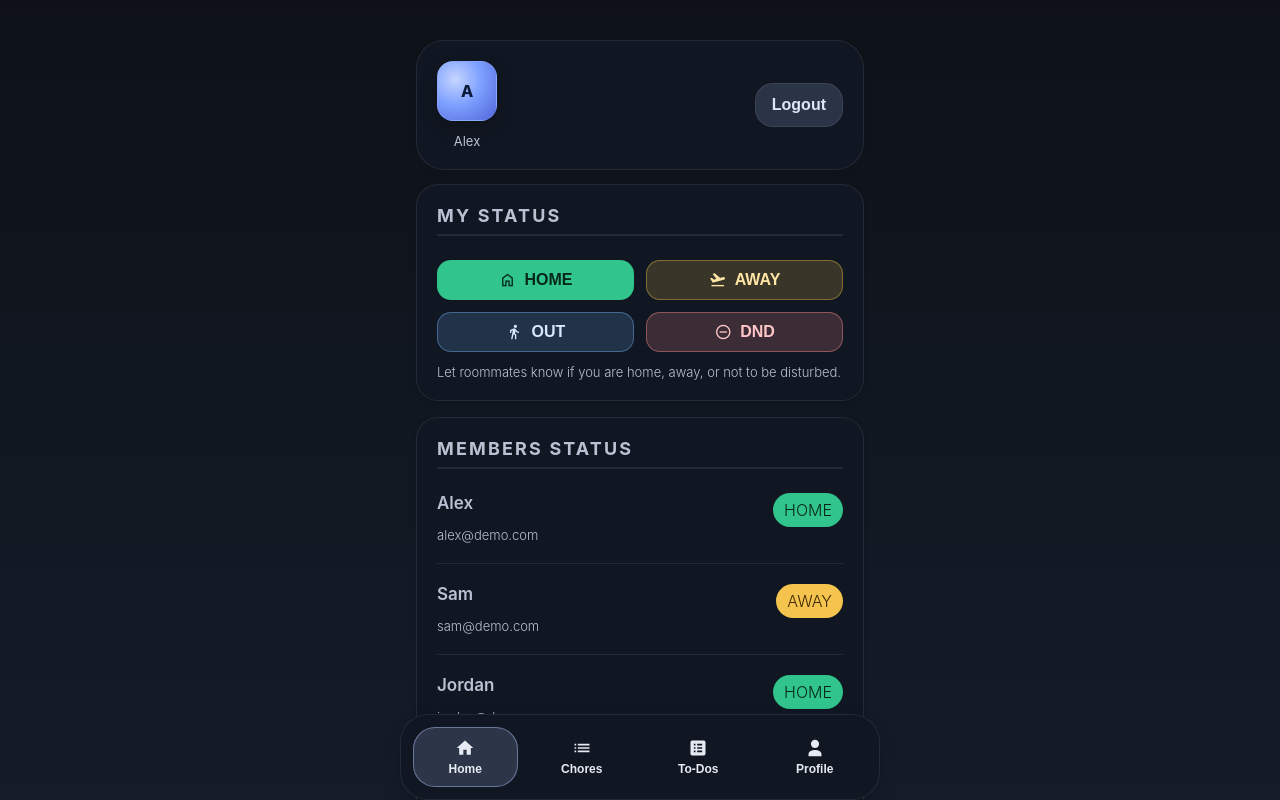
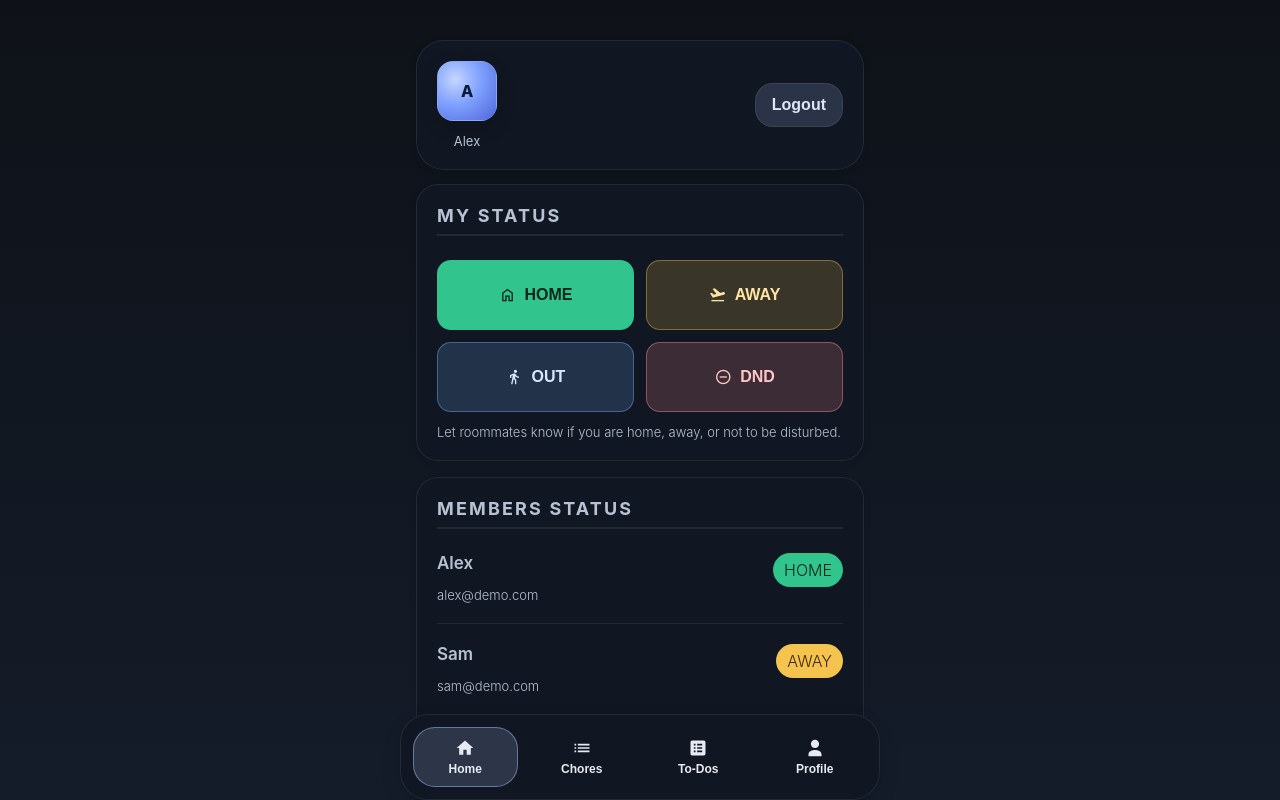
Before and after one commit to minthaik/Flat-Mate, a React (Vite) app: page / in a window 1280 px wide. Both pictures are taken after a click on the button "Login". Shown: the top 800 px of the page. Built offline with nearby package versions, Linux system fonts and the light colour scheme.

Commit message:
Increase status button padding

```diff
--- a/src/styles.css
+++ b/src/styles.css
@@ -601,7 +601,7 @@ select {
   --status-bg: var(--md-sys-color-surface-2);
   --status-fg: var(--md-sys-color-on-surface);
   --status-border: var(--md-sys-color-outline);
-  padding: 10px 12px;
+  padding: 25px 12px;
   border-radius: 14px;
   flex: 1 1 46%;
   justify-content: center;
```
